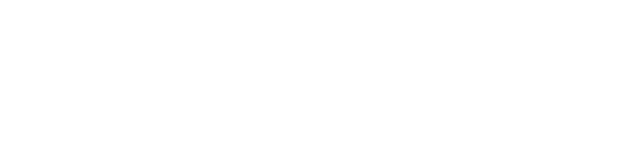
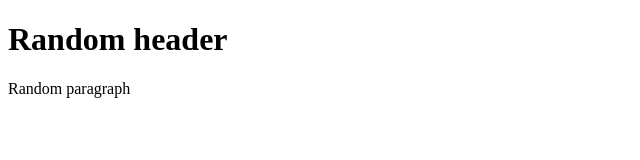
Before and after one commit to RoundBaloo/UniUnity, a plain HTML site: page index.html in a window 1280 px wide. Shown: the whole page, without its empty margins (0-640 px from the left). Drawn offline with Linux system fonts and the light colour scheme.

Commit message:
добавил в index.html
тестирую к.в. 2

```diff
--- a/index.html
+++ b/index.html
@@ -5,6 +5,7 @@
     <title>Title</title>
 </head>
 <body>
-
+<h1>Random header</h1>
+<p>Random paragraph</p>
 </body>
 </html>
```
